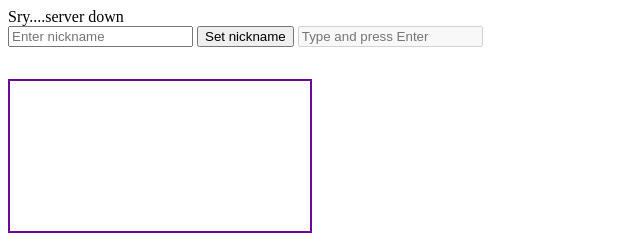
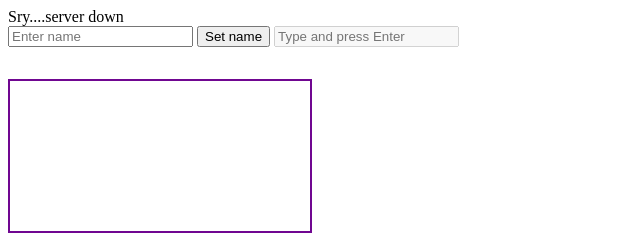
Before and after one commit to TsukiFlower/Chat-with-canvas, a website: page public/index.html in a window 1280 px wide. Shown: the full height of the page, 0-640 px from the left. Drawn offline with Linux system fonts and the light colour scheme.

Commit message:
övrigt
'nickname' to 'name'

```diff
--- a/public/index.html
+++ b/public/index.html
@@ -15,8 +15,8 @@
     <div id="status"></div>
 
     <!-- input nickname -->
-    <input type="text" id="nickname" placeholder="Enter nickname">
-    <button id="setNickname">Set nickname</button>
+    <input type="text" id="nickname" placeholder="Enter name">
+    <button id="setNickname">Set name</button>
 
     <!-- input chat -->
     <input type="text" id="inputText" placeholder="Type and press Enter" disabled>
```
